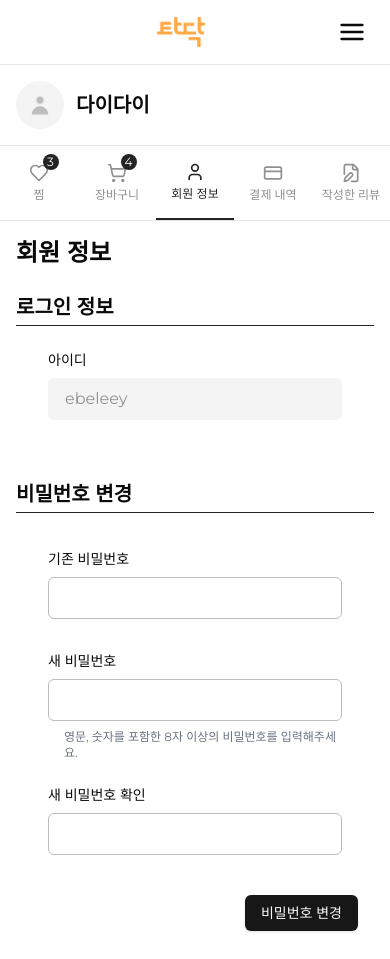
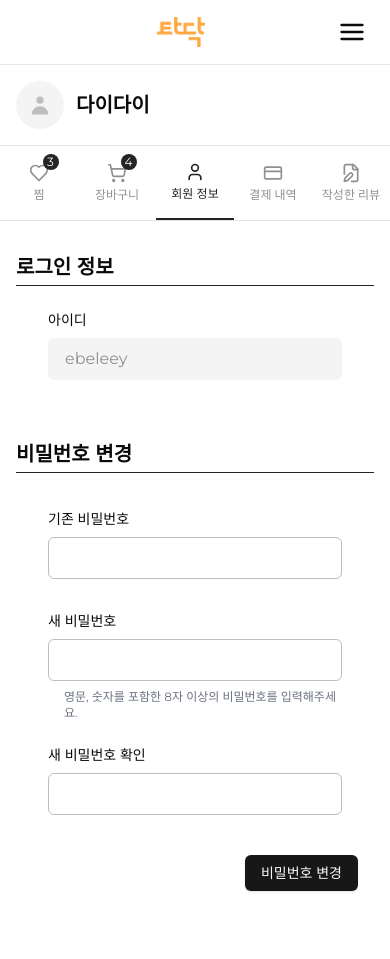
Before and after one commit to teamdadada/tadak, a React (Vite) app in the folder client/web/: page /mypage in a window 390 px wide. After the commit the page ends 909 px from the top, so only its background shows below. Built offline with nearby package versions, Linux system fonts and the light colour scheme; a web font is replaced by a local one.

Commit message:
[FE] design: 모바일일때는 제목 제거

```diff
--- a/client/web/src/pages/MyPage/MyPage.tsx
+++ b/client/web/src/pages/MyPage/MyPage.tsx
@@ -63,10 +63,7 @@ const MyPage = () => {
       </div>
 
       {/* 모바일 컨텐츠 */}
-      <div className="md:hidden mt-4 px-4">
-        <h1 className="text-2xl font-bold mb-6">{selectedMenu}</h1>
-        {renderContent()}
-      </div>
+      <div className="md:hidden mt-8 px-4">{renderContent()}</div>
     </div>
   )
 }
```
